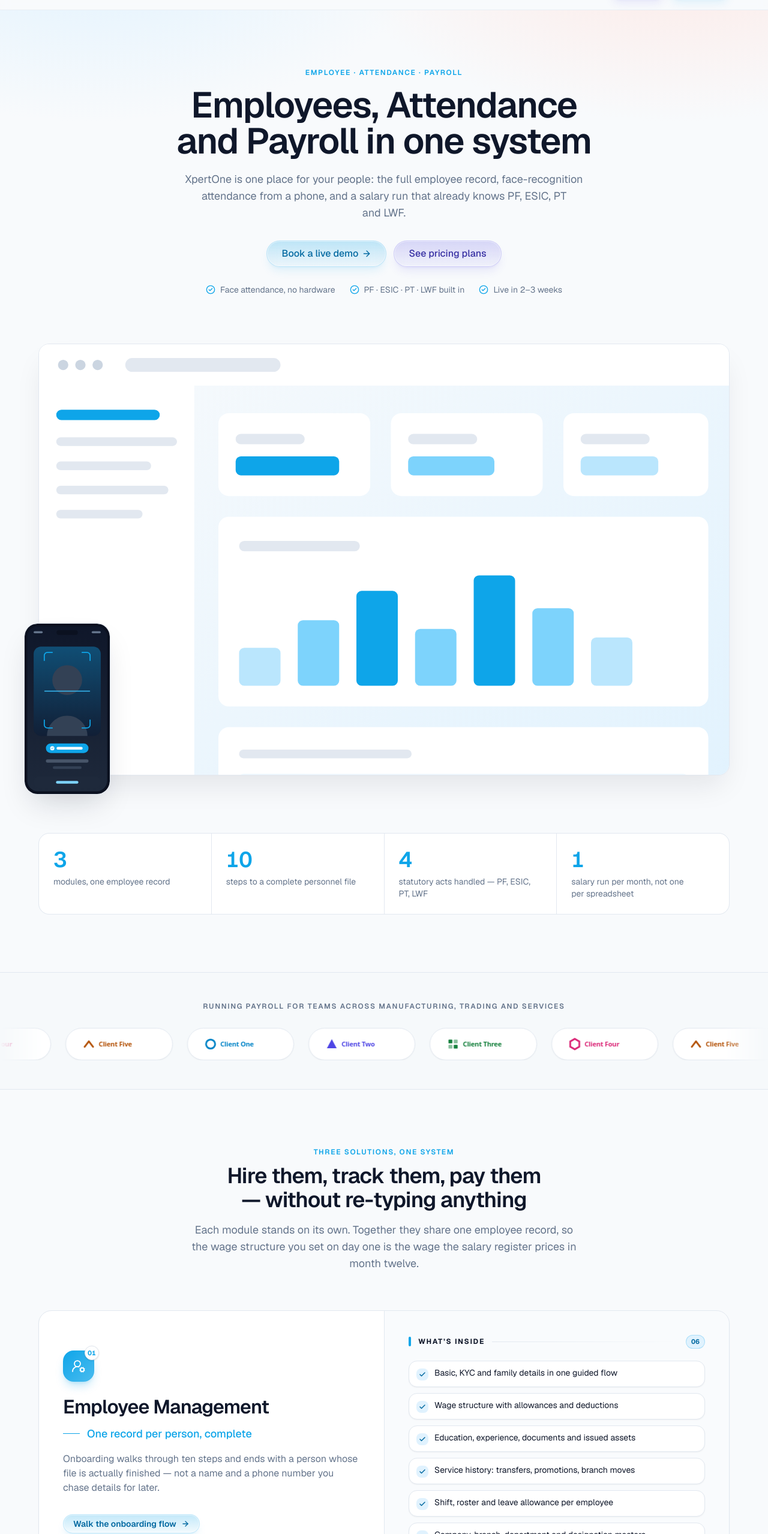
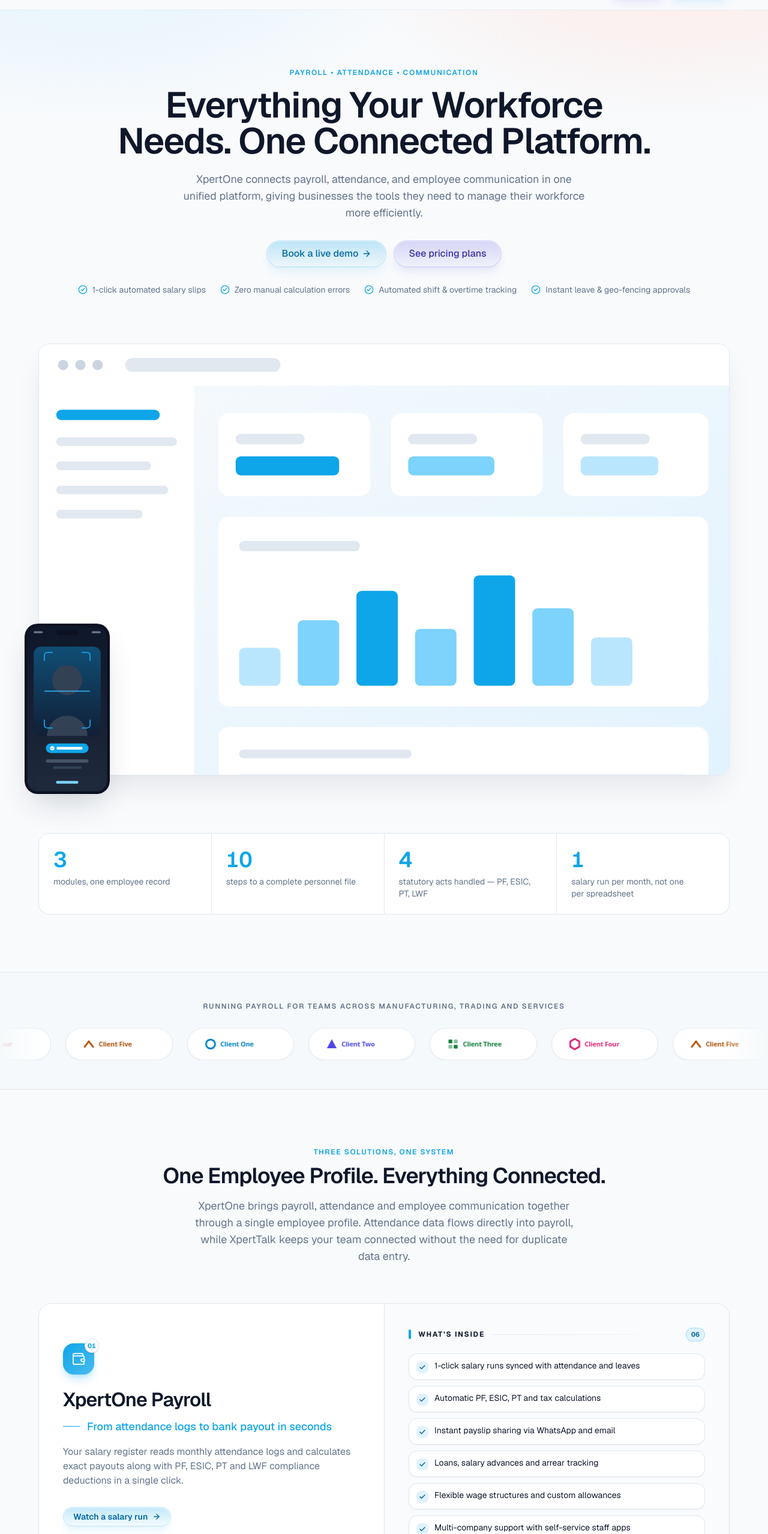
Before and after one commit to XLNaruto/landing-xpert-one, a Next.js app: page / in a window 1280 px wide. Shown: the part 48-2606 px from the top of the page at 60% size. Built offline with nearby package versions, Linux system fonts and the light colour scheme; no server answers.

Commit message:
feat: update content across sections for improved clarity and messaging

```diff
--- a/src/app/opengraph-image.tsx
+++ b/src/app/opengraph-image.tsx
@@ -46,7 +46,7 @@
             {site.tagline}
           </div>
           <div style={{ fontSize: 30, color: "#b7c3e8" }}>
-            Employee · Attendance · Payroll — on one employee record
+            Payroll • Attendance • Communication — on one platform
           </div>
         </div>
 
--- a/src/components/sections/features-section.tsx
+++ b/src/components/sections/features-section.tsx
@@ -9,12 +9,12 @@
         <FadeIn>
           <p className="eyebrow">Why one system</p>
           <h2 className="section-title">
-            The parts nobody demos, that decide whether it works
+            From check-in to payday, everything stays connected
           </h2>
           <p className="section-lead">
-            Three modules on one employee record means no exports between
-            steps, no second copy of a wage, and no month where attendance and
-            payroll disagree.
+            XpertOne brings payroll, attendance and employee communication into
+            one connected platform, helping your team reduce manual work, keep
+            information accurate and stay connected.
           </p>
         </FadeIn>
 
--- a/src/components/sections/hero-section.tsx
+++ b/src/components/sections/hero-section.tsx
@@ -8,9 +8,10 @@
 import { stats } from "@/content/features"
 
 const proofPoints = [
-  "Face attendance, no hardware",
-  "PF · ESIC · PT · LWF built in",
-  "Live in 2–3 weeks",
+  "1-click automated salary slips",
+  "Zero manual calculation errors",
+  "Automated shift & overtime tracking",
+  "Instant leave & geo-fencing approvals",
 ]
 
 export default function HeroSection() {
@@ -30,12 +31,12 @@
 
       <div className="section-inner relative text-center">
         <Reveal from="none">
-          <p className="eyebrow">Employee · Attendance · Payroll</p>
+          <p className="eyebrow">Payroll • Attendance • Communication</p>
         </Reveal>
 
         <Reveal delay={0.05}>
           <h1 className="mx-auto mt-4 max-w-4xl text-4xl font-semibold tracking-tight text-balance md:text-5xl lg:text-6xl">
-            {site.tagline}
+            {site.headline}
           </h1>
         </Reveal>
 
--- a/src/components/sections/how-it-works-section.tsx
+++ b/src/components/sections/how-it-works-section.tsx
@@ -9,11 +9,12 @@
         <FadeIn>
           <p className="eyebrow">How it works</p>
           <h2 className="section-title">
-            Live in three weeks, including your first salary run
+            From employee setup to monthly payroll
           </h2>
           <p className="section-lead">
-            Onboarding is done by the same engineers who build the product, so
-            the answers you get about your own edge cases are the real ones.
+            XpertOne keeps employee information connected throughout the
+            process, from setting up employee records to tracking attendance
+            and processing monthly salaries.
           </p>
         </FadeIn>
 
--- a/src/components/sections/solutions-section.tsx
+++ b/src/components/sections/solutions-section.tsx
@@ -13,12 +13,13 @@
         <FadeIn>
           <p className="eyebrow">Three solutions, one system</p>
           <h2 className="section-title">
-            Hire them, track them, pay them — without re-typing anything
+            One Employee Profile. Everything Connected.
           </h2>
           <p className="section-lead">
-            Each module stands on its own. Together they share one employee
-            record, so the wage structure you set on day one is the wage the
-            salary register prices in month twelve.
+            XpertOne brings payroll, attendance and employee communication
+            together through a single employee profile. Attendance data flows
+            directly into payroll, while XpertTalk keeps your team connected
+            without the need for duplicate data entry.
           </p>
         </FadeIn>
 
--- a/src/content/features.ts
+++ b/src/content/features.ts
@@ -1,68 +1,68 @@
 import {
+  ArrowRightLeft,
   Building2,
-  FileBarChart,
-  Landmark,
   MessagesSquare,
   ShieldCheck,
   Smartphone,
+  Wallet,
 } from "lucide-react"
 import type { Feature, Stat, Step } from "@/types"
 
 /** What holds the three modules together — the reason they work as one system. */
 export const features: Feature[] = [
   {
-    icon: Landmark,
-    title: "Statutory rates, versioned",
+    icon: Wallet,
+    title: "Payroll without the rework",
     description:
-      "PF, ESIC, PT and LWF each keep their own rate history and office addresses. A re-run of an old month prices at that month's rates, not today's.",
+      "Automate salary calculations using attendance, leave, overtime and other payroll inputs, reducing manual work every month.",
+  },
+  {
+    icon: Smartphone,
+    title: "Attendance from anywhere",
+    description:
+      "Employees can mark attendance from their mobile, check their working hours and view their attendance history in one place.",
+  },
+  {
+    icon: MessagesSquare,
+    title: "Communication that stays connected",
+    description:
+      "Use XpertTalk for one-to-one and group conversations, file sharing and employee communication without relying on separate apps.",
+  },
+  {
+    icon: ArrowRightLeft,
+    title: "Accurate attendance to payroll",
+    description:
+      "Attendance data flows directly into payroll, helping reduce duplicate entry and differences between attendance records and salary calculations.",
   },
   {
     icon: Building2,
-    title: "Many companies, many branches",
+    title: "Manage multiple teams and branches",
     description:
-      "Group entities sit side by side. Switch company and the whole workspace — employees, registers, reports — follows.",
+      "Manage employees, attendance and payroll across different companies, branches and teams from a single system.",
   },
   {
     icon: ShieldCheck,
-    title: "Roles, scope and IP control",
+    title: "Better control for HR and admin",
     description:
-      "Permissions decide which screens exist for a user, scope decides which branches they see, and IP rules decide where they can sign in from.",
-  },
-  {
-    icon: Smartphone,
-    title: "A real mobile app for staff",
-    description:
-      "Employees register their face, punch in and out, and raise leave requests from their own phone. The portal stays the admin's tool.",
-  },
-  {
-    icon: FileBarChart,
-    title: "Returns-ready reports",
-    description:
-      "Salary, PF, ESIC and PT reports come out of the same figures you paid on, so filing is an export rather than a rebuild.",
-  },
-  {
-    icon: MessagesSquare,
-    title: "Chat and support built in",
-    description:
-      "Internal chat with monitoring for the compliance-minded, and a ticket queue so an employee's question reaches HR instead of a WhatsApp group.",
+      "Set roles and permissions, manage payroll rules and access reports and employee information based on each user's responsibility.",
   },
 ]
 
 export const steps: Step[] = [
   {
-    title: "Set up the company",
+    title: "Create employee profiles",
     description:
-      "Branches, departments, designations and your PF, ESIC, PT and LWF rates go in first — the numbers everything else is computed against.",
+      "Add employee details, salary information, department, designation and other required records in one place.",
   },
   {
-    title: "Bring your people across",
+    title: "Track attendance",
     description:
-      "Send us the employee sheet you keep today. We import it, then your team fills the gaps in the guided ten-step record and enrols faces from the app.",
+      "Employees mark attendance through the mobile app, while supervisors can manage attendance, working hours and overtime.",
   },
   {
-    title: "Run one month with us watching",
+    title: "Process payroll",
     description:
-      "Your first attendance cycle and first salary run happen with our engineer alongside, reconciled against however you did it before.",
+      "Attendance, leave, overtime and salary details come together to simplify monthly payroll processing.",
   },
 ]
 
--- a/src/content/nav.ts
+++ b/src/content/nav.ts
@@ -11,9 +11,9 @@
   {
     title: "Solutions",
     links: [
-      { label: "Employee Management", href: "/#employee-management" },
-      { label: "Attendance Management", href: "/#attendance-management" },
-      { label: "Payroll Management", href: "/#payroll-management" },
+      { label: "XpertOne Payroll", href: "/#payroll" },
+      { label: "XpertOne Attendance", href: "/#attendance" },
+      { label: "XpertTalk", href: "/#xperttalk" },
       { label: "Plans and pricing", href: "/#pricing" },
     ],
   },
--- a/src/content/site.ts
+++ b/src/content/site.ts
@@ -2,9 +2,14 @@
   name: "XpertOne",
   company: "XpertLab Technologies",
   tagline: "Employees, Attendance and Payroll in one system",
+  /**
+   * The hero <h1>. Longer and more declarative than `tagline`, which has to
+   * stay short enough to sit inside a <title> and an OG card.
+   */
+  headline: "Everything Your Workforce Needs. One Connected Platform.",
   /** The long form — hero sub-headline and footer blurb. */
   description:
-    "XpertOne is one place for your people: the full employee record, face-recognition attendance from a phone, and a salary run that already knows PF, ESIC, PT and LWF.",
+    "XpertOne connects payroll, attendance, and employee communication in one unified platform, giving businesses the tools they need to manage their workforce more efficiently.",
   /**
    * The <meta name="description"> variant. Kept under 160 characters so search
    * engines show it whole instead of truncating mid-sentence, and led with the
--- a/src/content/solutions.ts
+++ b/src/content/solutions.ts
@@ -1,4 +1,4 @@
-import { CalendarCheck, UserRoundCog, Wallet } from "lucide-react"
+import { CalendarCheck, MessagesSquare, Wallet } from "lucide-react"
 import type { Solution } from "@/types"
 
 /**
@@ -7,54 +7,54 @@
  */
 export const solutions: Solution[] = [
   {
-    id: "employee-management",
-    icon: UserRoundCog,
-    name: "Employee Management",
-    tagline: "One record per person, complete",
+    id: "payroll",
+    icon: Wallet,
+    name: "XpertOne Payroll",
+    tagline: "From attendance logs to bank payout in seconds",
     description:
-      "Onboarding walks through ten steps and ends with a person whose file is actually finished — not a name and a phone number you chase details for later.",
+      "Your salary register reads monthly attendance logs and calculates exact payouts along with PF, ESIC, PT and LWF compliance deductions in a single click.",
     capabilities: [
-      "Basic, KYC and family details in one guided flow",
-      "Wage structure with allowances and deductions",
-      "Education, experience, documents and issued assets",
-      "Service history: transfers, promotions, branch moves",
-      "Shift, roster and leave allowance per employee",
-      "Company, branch, department and designation masters",
+      "1-click salary runs synced with attendance and leaves",
+      "Automatic PF, ESIC, PT and tax calculations",
+      "Instant payslip sharing via WhatsApp and email",
+      "Loans, salary advances and arrear tracking",
+      "Flexible wage structures and custom allowances",
+      "Multi-company support with self-service staff apps",
     ],
-    cta: "Walk the onboarding flow",
+    cta: "Watch a salary run",
   },
   {
-    id: "attendance-management",
+    id: "attendance",
     icon: CalendarCheck,
-    name: "Attendance Management",
-    tagline: "Punches you can trust, from a phone",
+    name: "XpertOne Attendance",
+    tagline: "Punches you can trust, straight from a phone",
     description:
-      "Staff mark attendance with their face in the mobile app. Every punch carries the captured image, the location and the device, so the register settles arguments instead of starting them.",
+      "Staff mark attendance using face recognition directly on their phones. Every punch captures verified location and device details to eliminate biometric hardware costs and proxy markups.",
     capabilities: [
-      "Face-recognition check-in and check-out, no hardware to buy",
-      "Location and device recorded against every punch",
-      "Department and designation cards with present, absent and rate",
-      "Month calendar per employee, with each day's punches behind it",
-      "Days resolved against leave, holidays and weekly offs",
-      "Leave management, leave quota and approval chains",
+      "Face-recognition check-ins with zero hardware",
+      "Geo-fencing limits punches to approved work locations",
+      "Automatic shift rosters and overtime tracking",
+      "Real-time status for present, absent and late staff",
+      "Monthly calendar with full daily check-in history",
+      "Instant sync with payroll calculations",
     ],
     cta: "See a punch in full detail",
   },
   {
-    id: "payroll-management",
-    icon: Wallet,
-    name: "Payroll Management",
-    tagline: "Attendance in, payslips out",
+    id: "xperttalk",
+    icon: MessagesSquare,
+    name: "XpertTalk",
+    tagline: "Secure internal chat built for teams",
     description:
-      "The salary register reads the month's attendance, applies the statutory rates in force for that period, and hands you a run you can pay and file from.",
+      "Keep work conversations safe and organised in one place. Staff communicate in real time on a private platform, replacing personal messaging apps and keeping company data secure.",
     capabilities: [
-      "Salary register split into To Process and Processed",
-      "PF, ESIC, PT and LWF applied at the rate in force that month",
-      "Bulk wage updates before a run, arrears and adjustments during it",
-      "Pay by cash, cheque, NEFT, RTGS, UPI or online — tracked per batch",
-      "Bank bulk-transfer sheets for NEFT, RTGS and IMPS",
-      "Salary, PF, ESIC and PT reports, plus bonus estimation",
+      "Direct messaging for private one-on-one chats",
+      "Group channels for teams and departments",
+      "Secure file, photo and document sharing",
+      "Enterprise data encryption for complete security",
+      "Pinned messages to highlight key announcements",
+      "Instant search to find past chats and files",
     ],
-    cta: "Watch a salary run",
+    cta: "Take a look inside XpertTalk",
   },
 ]
```
